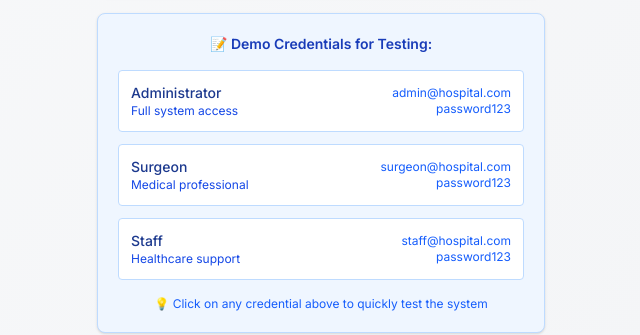
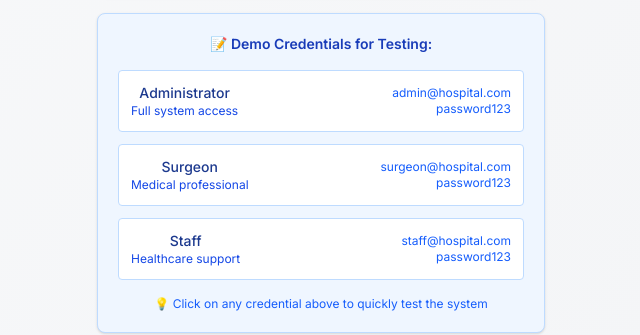
Before and after one commit to cmoralestech/fabric-health, a Next.js app: page /auth/signin in a window 1280 px wide. Shown: the part 917-1252 px from the top of the page, without its empty margins (319-959 px from the left). Built offline with nearby package versions, Linux system fonts and the light colour scheme.

Commit message:
click to login

```diff
--- a/src/app/auth/signin/page.tsx
+++ b/src/app/auth/signin/page.tsx
@@ -1,7 +1,7 @@
 "use client";
 
 import { useState } from "react";
-import { signIn, getSession } from "next-auth/react";
+import { signIn } from "next-auth/react";
 import { useRouter } from "next/navigation";
 import { useForm } from "react-hook-form";
 import { zodResolver } from "@hookform/resolvers/zod";
@@ -32,10 +32,17 @@ export default function SignIn() {
   const {
     register,
     handleSubmit,
+    setValue,
     formState: { errors },
   } = useForm<LoginData>({
     resolver: zodResolver(loginSchema),
   });
+
+  const fillCredentials = (email: string, password: string) => {
+    setValue("email", email);
+    setValue("password", password);
+    setError(""); // Clear any previous errors
+  };
 
   const onSubmit = async (data: LoginData) => {
     setIsSubmitting(true);
@@ -209,7 +216,13 @@ export default function SignIn() {
             📝 Demo Credentials for Testing:
           </h3>
           <div className="grid grid-cols-1 gap-3">
-            <div className="bg-white p-3 rounded border border-blue-200 flex justify-between items-center">
+            <button
+              type="button"
+              onClick={() =>
+                fillCredentials("admin@hospital.com", "password123")
+              }
+              className="bg-white p-3 rounded border border-blue-200 flex justify-between items-center hover:bg-blue-50 hover:border-blue-300 transition-colors duration-200 cursor-pointer focus:outline-none focus:ring-2 focus:ring-blue-500 focus:ring-offset-2"
+            >
               <div>
                 <div className="font-medium text-blue-900 text-sm">
                   Administrator
@@ -224,8 +237,14 @@ export default function SignIn() {
                   password123
                 </div>
               </div>
-            </div>
-            <div className="bg-white p-3 rounded border border-blue-200 flex justify-between items-center">
+            </button>
+            <button
+              type="button"
+              onClick={() =>
+                fillCredentials("surgeon@hospital.com", "password123")
+              }
+              className="bg-white p-3 rounded border border-blue-200 flex justify-between items-center hover:bg-blue-50 hover:border-blue-300 transition-colors duration-200 cursor-pointer focus:outline-none focus:ring-2 focus:ring-blue-500 focus:ring-offset-2"
+            >
               <div>
                 <div className="font-medium text-blue-900 text-sm">Surgeon</div>
                 <div className="text-blue-700 text-xs">
@@ -240,8 +259,14 @@ export default function SignIn() {
                   password123
                 </div>
               </div>
-            </div>
-            <div className="bg-white p-3 rounded border border-blue-200 flex justify-between items-center">
+            </button>
+            <button
+              type="button"
+              onClick={() =>
+                fillCredentials("staff@hospital.com", "password123")
+              }
+              className="bg-white p-3 rounded border border-blue-200 flex justify-between items-center hover:bg-blue-50 hover:border-blue-300 transition-colors duration-200 cursor-pointer focus:outline-none focus:ring-2 focus:ring-blue-500 focus:ring-offset-2"
+            >
               <div>
                 <div className="font-medium text-blue-900 text-sm">Staff</div>
                 <div className="text-blue-700 text-xs">Healthcare support</div>
@@ -254,7 +279,7 @@ export default function SignIn() {
                   password123
                 </div>
               </div>
-            </div>
+            </button>
           </div>
           <p className="text-xs text-blue-600 mt-4 text-center">
             💡 Click on any credential above to quickly test the system
```
